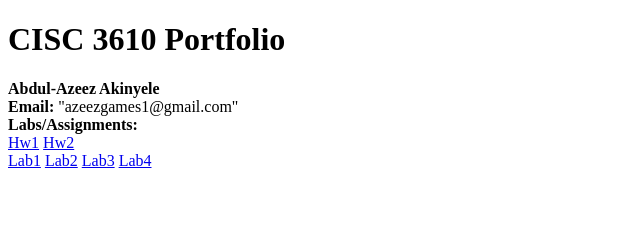
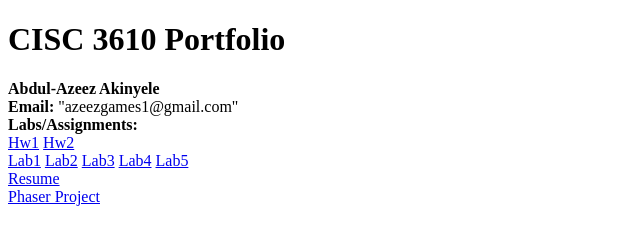
Before and after one commit to Azz14/CISC3610Portfolio, a plain HTML site: page index.html in a window 1280 px wide. Shown: the whole page, without its empty margins (0-640 px from the left). Drawn offline with Linux system fonts and the light colour scheme.

Commit message:
Update index.html

```diff
--- a/index.html
+++ b/index.html
@@ -16,5 +16,10 @@
 <a href = "Lab2.html">Lab2</a>
 <a href = "Lab3.html">Lab3</a>
 <a href = "dataVis.html">Lab4</a>
+<a href = "audiolab.html">Lab5</a>
+<br>
+<a href = "resume.html">Resume</a>
+<br>
+<a href = "indexPhazer.html">Phaser Project</a>
 </body>
 </html>
```
